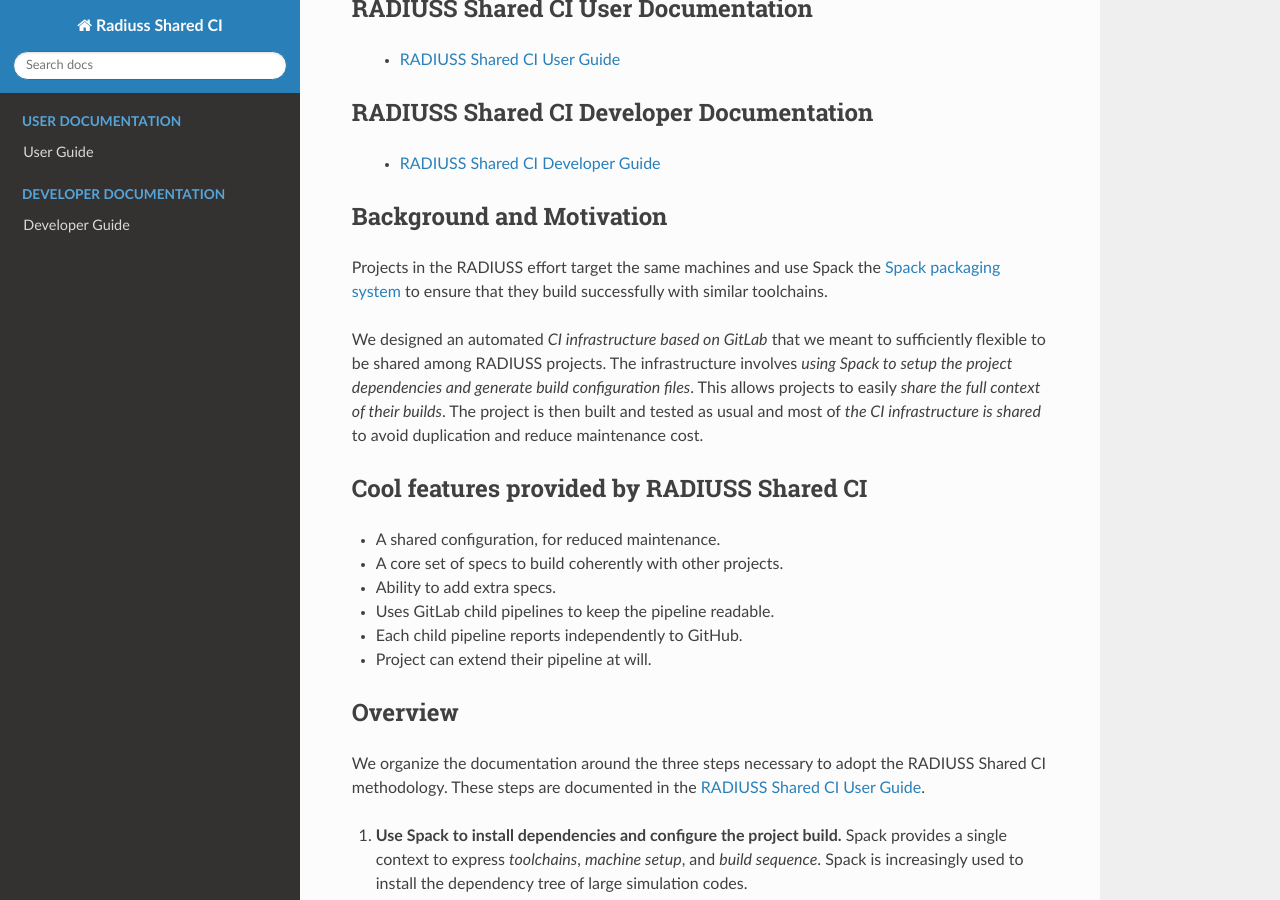
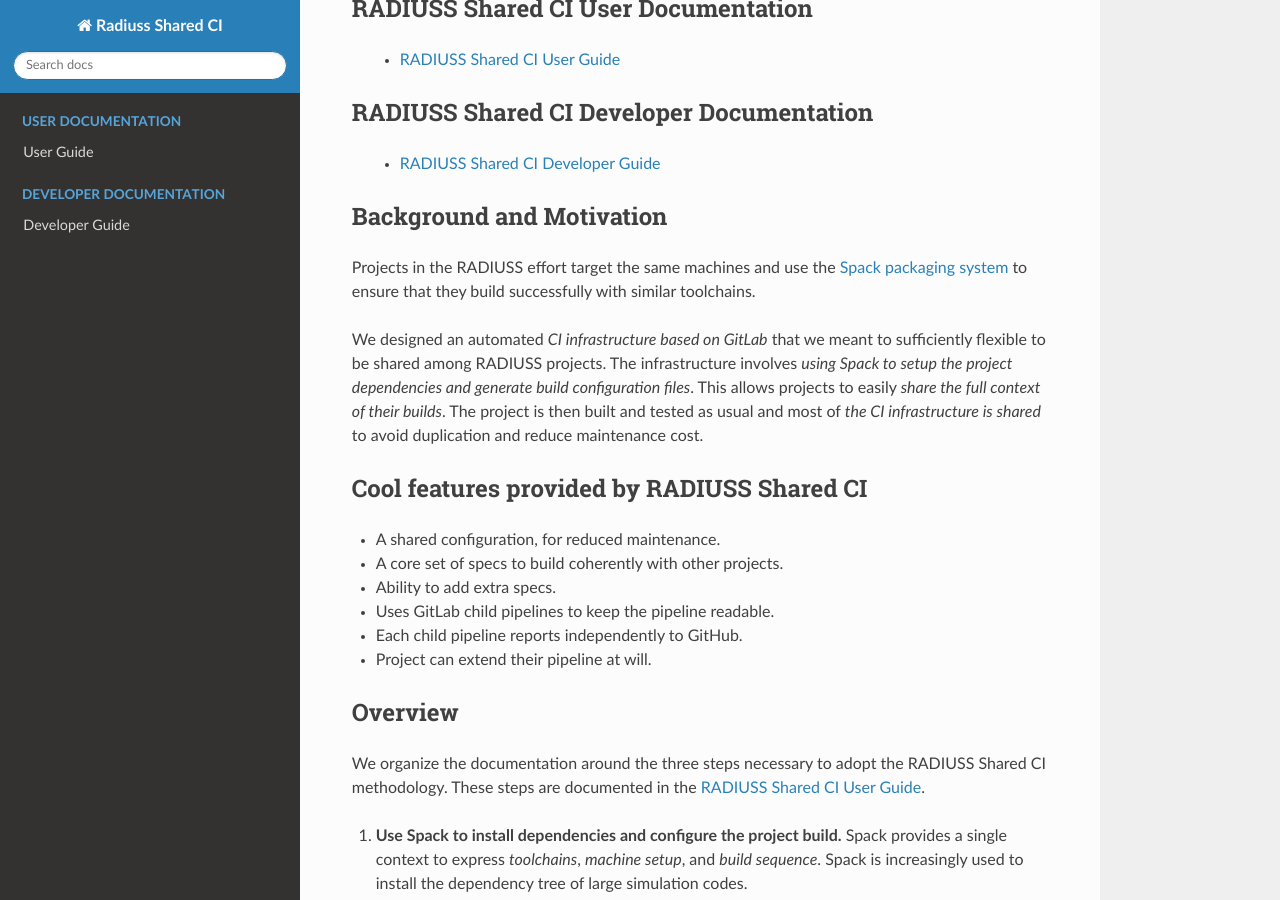
Before and after one commit to LLNL/radiuss-shared-ci, a Sphinx documentation site: the page built from docs/index.rst, in a window 1280 px wide and 900 px high, scrolled down 485 px. Built offline with Sphinx 7.4.7 and the Read the Docs theme 2.0.0, drawn with Linux system fonts in a browser that asks for light colours.

Commit message:
Apply suggestions from code review

```diff
--- a/docs/index.rst
+++ b/docs/index.rst
@@ -38,8 +38,8 @@
 Background and Motivation
 =========================
 
-Projects in the RADIUSS effort target the same machines and use Spack
-the `Spack packaging system <https://spack.io>`_ to ensure that they
+Projects in the RADIUSS effort target the same machines and use the
+`Spack packaging system <https://spack.io>`_ to ensure that they
 build successfully with similar toolchains.
 
 We designed an automated *CI infrastructure based on GitLab* that we meant to
--- a/docs/sphinx/user_guide/how_to.rst
+++ b/docs/sphinx/user_guide/how_to.rst
@@ -63,7 +63,7 @@
 
 * differences between jobs with the same name.
 
-* jobs overriden: an "extra" job, if it has the same name as a shared job,
+* overridden jobs: an "extra" job, if it has the same name as a shared job,
   overrides the shared job.
 
 * jobs present only in one of the two projects.
```
Also changed, not shown: docs/sphinx/user_guide/build_and_test.rst (+4 -4 lines), docs/sphinx/user_guide/setup_ci.rst (+3 -4 lines).
